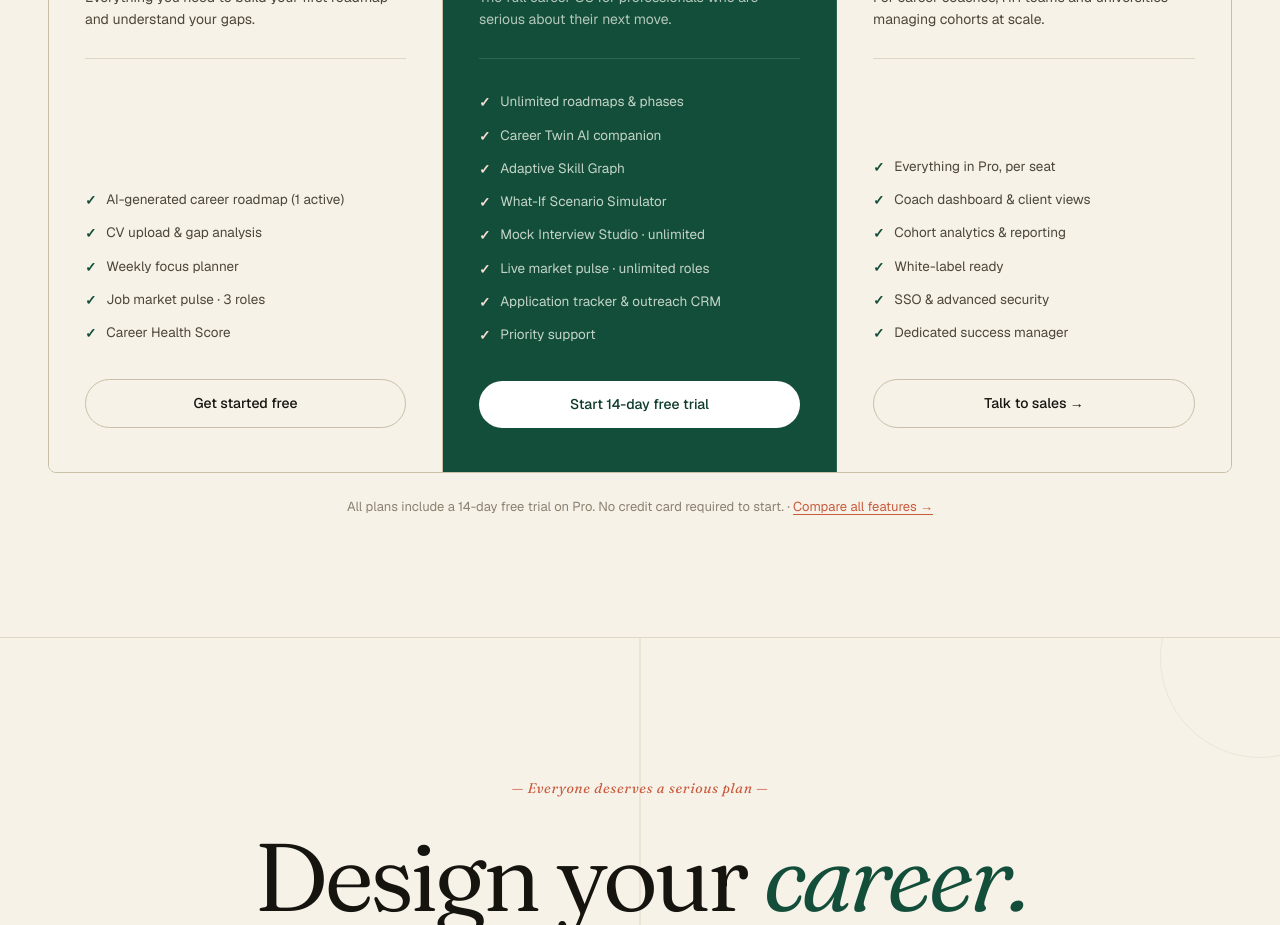
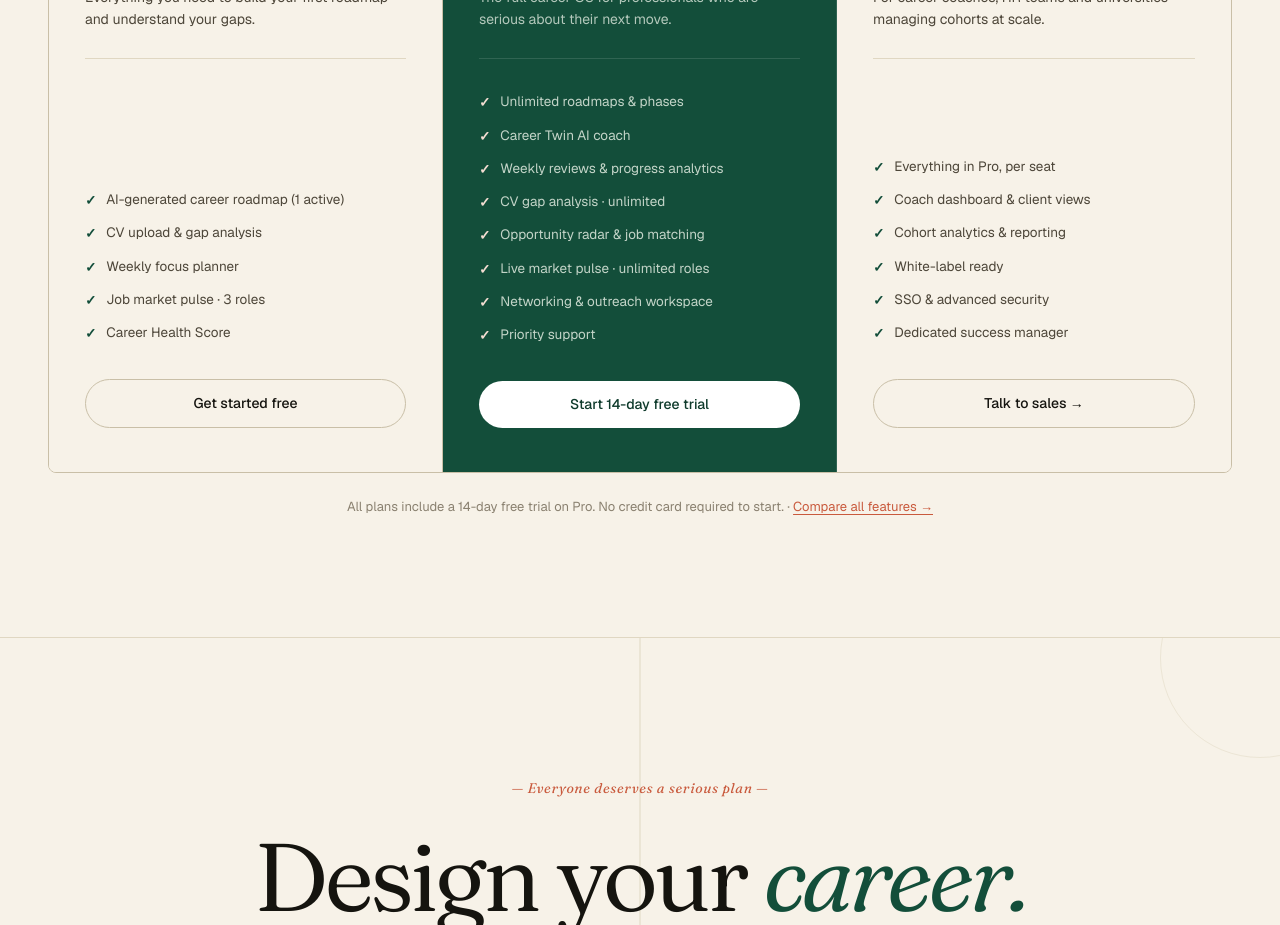
Before and after one commit to rogerjeasy/career-roadmap-ai, a Next.js app in the folder apps/web/: page / in a window 1280 px wide. Shown: the part 7620-8545 px from the top of the page. Built offline with nearby package versions, Linux system fonts and the light colour scheme; no server answers.

Commit message:
pricing section

```diff
--- a/apps/web/src/components/sections/pricing-section.tsx
+++ b/apps/web/src/components/sections/pricing-section.tsx
@@ -39,12 +39,12 @@ const PLANS: Plan[] = [
     desc:     "The full career OS for professionals who are serious about their next move.",
     features: [
       "Unlimited roadmaps & phases",
-      "Career Twin AI companion",
-      "Adaptive Skill Graph",
-      "What-If Scenario Simulator",
-      "Mock Interview Studio · unlimited",
+      "Career Twin AI coach",
+      "Weekly reviews & progress analytics",
+      "CV gap analysis · unlimited",
+      "Opportunity radar & job matching",
       "Live market pulse · unlimited roles",
-      "Application tracker & outreach CRM",
+      "Networking & outreach workspace",
       "Priority support",
     ],
     cta:      "Start 14-day free trial",
```
